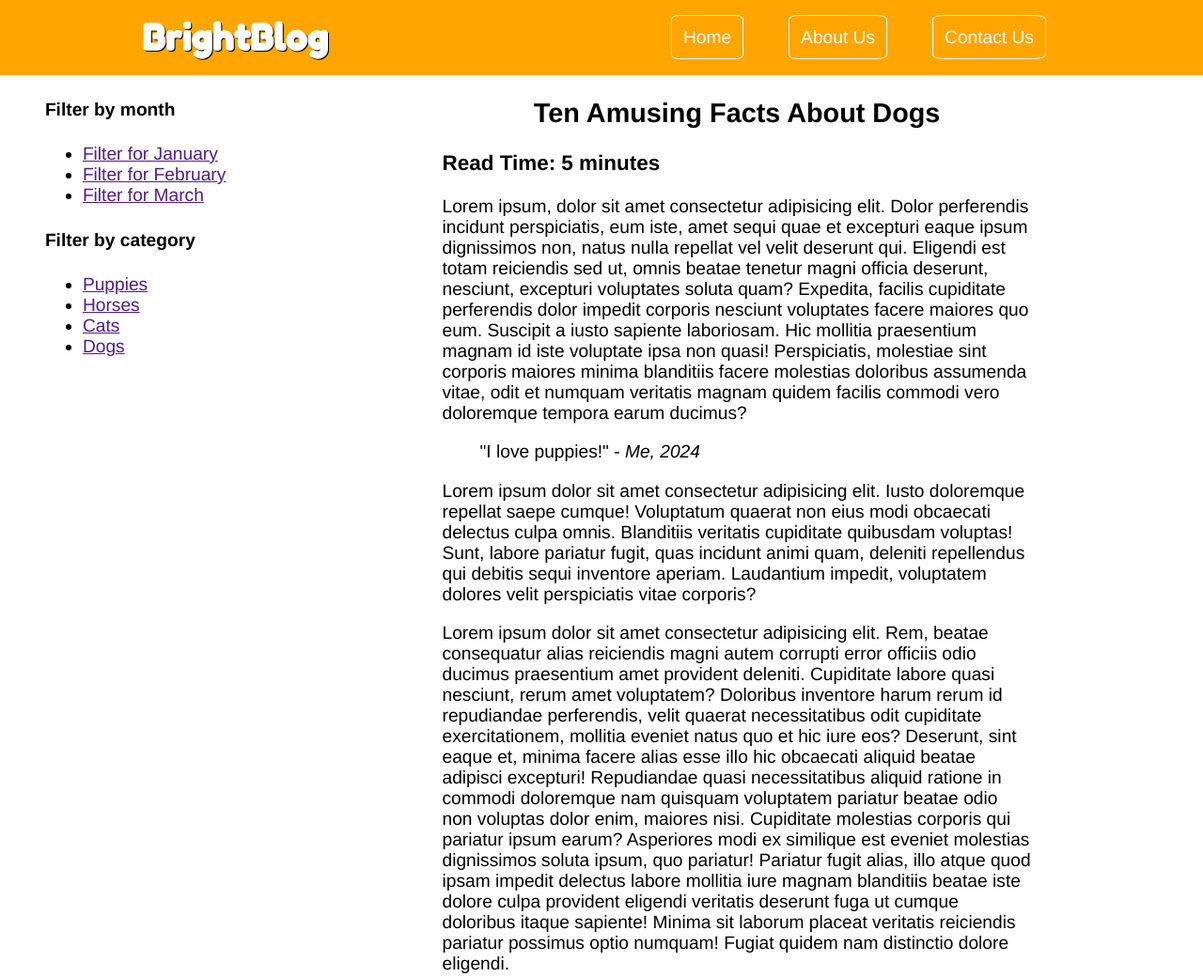
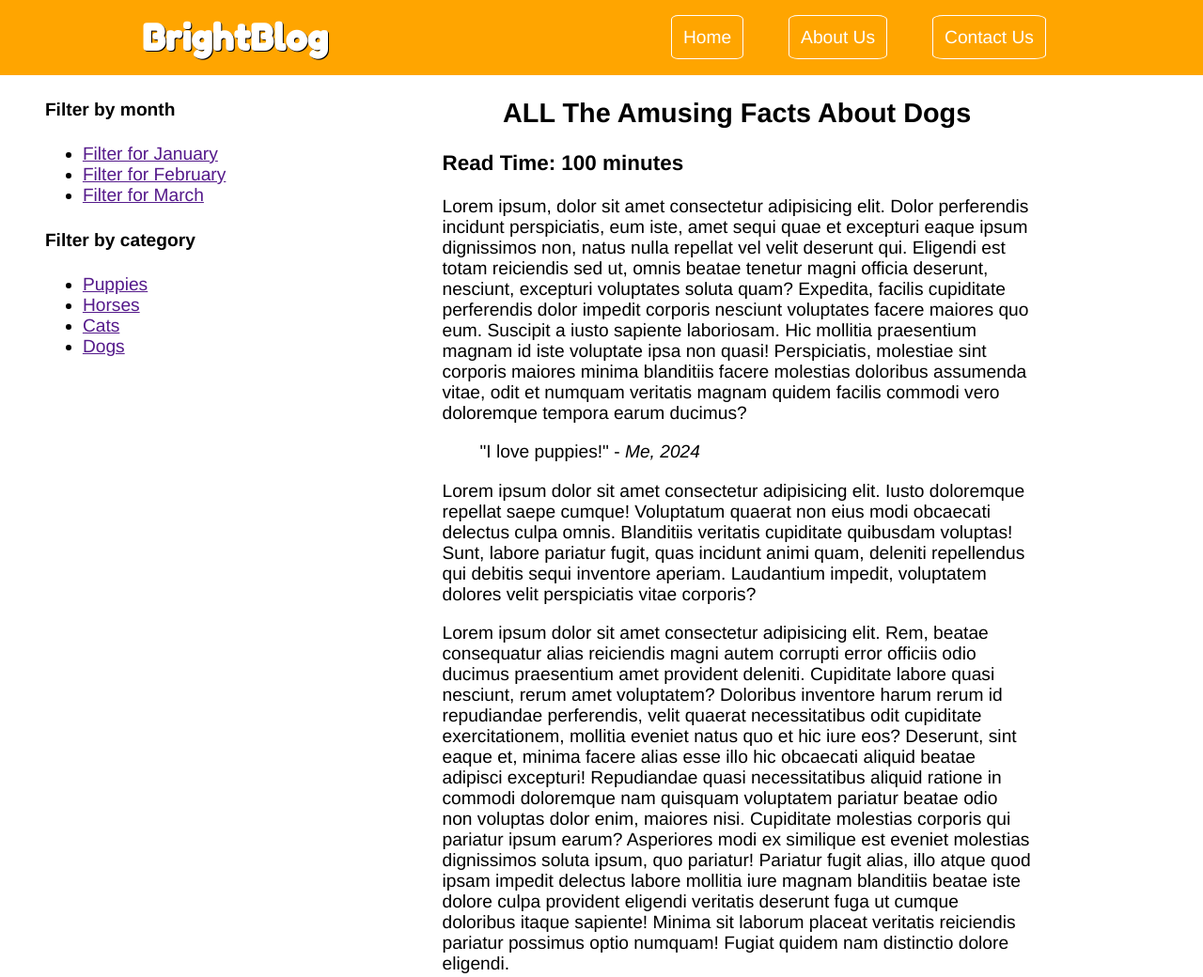
Before and after one commit to Ellizy33/ellizy33.github.io, a plain HTML site: page index.html in a window 1280 px wide. Shown: the top 1040 px of the page at 94% size. Drawn offline with Linux system fonts and the light colour scheme; no server answers.

Commit message:
Update index.html

```diff
--- a/index.html
+++ b/index.html
@@ -47,8 +47,8 @@
             <div>
                 <article>
                     <header>
-                        <h2>Ten Amusing Facts About Dogs</h2>
-                        <h3>Read Time: 5 minutes</h3>
+                        <h2>ALL The Amusing Facts About Dogs</h2>
+                        <h3>Read Time: 100 minutes</h3>
                     </header>
                     <main>
                         <p>Lorem ipsum, dolor sit amet consectetur adipisicing elit. Dolor perferendis incidunt perspiciatis, eum iste, amet sequi quae et excepturi eaque ipsum dignissimos non, natus nulla repellat vel velit deserunt qui. Eligendi est totam reiciendis sed ut, omnis beatae tenetur magni officia deserunt, nesciunt, excepturi voluptates soluta quam? Expedita, facilis cupiditate perferendis dolor impedit corporis nesciunt voluptates facere maiores quo eum. Suscipit a iusto sapiente laboriosam. Hic mollitia praesentium magnam id iste voluptate ipsa non quasi! Perspiciatis, molestiae sint corporis maiores minima blanditiis facere molestias doloribus assumenda vitae, odit et numquam veritatis magnam quidem facilis commodi vero doloremque tempora earum ducimus?</p>
```
